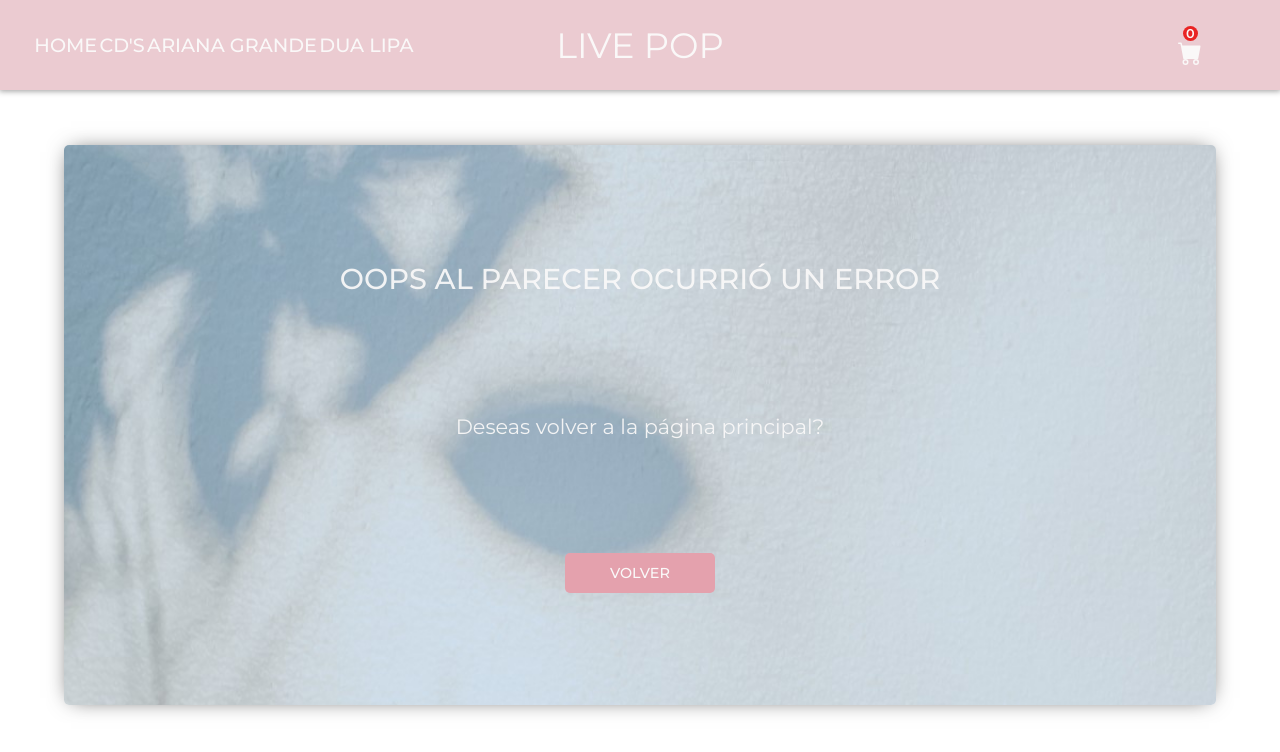
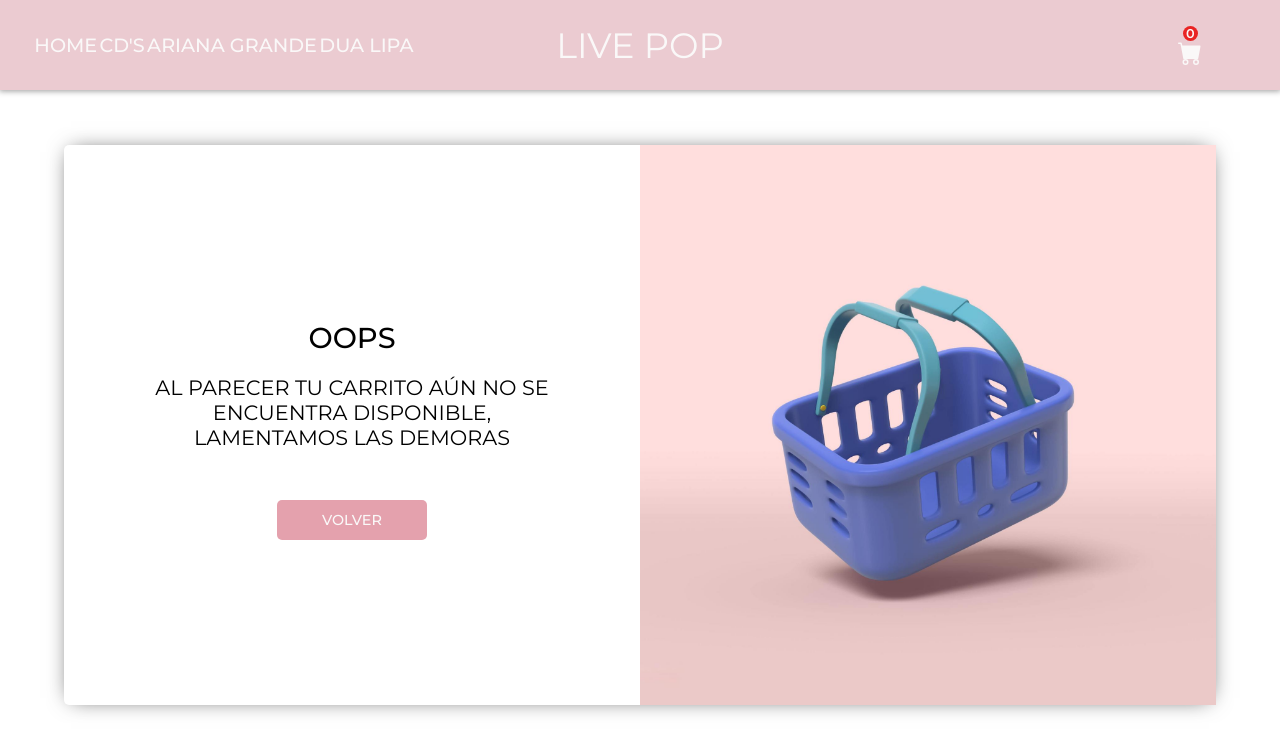
Before and after one commit to marianoarias1/LivePop, a React (Create React App) app: page /section/cart in a window 1280 px wide. Shown: the top 752 px of the page. Built offline with nearby package versions, Linux system fonts and the light colour scheme.

Commit message:
agregado de cart section

```diff
--- a/src/App.js
+++ b/src/App.js
@@ -6,6 +6,7 @@ import { useProduct } from './Context/productContext';
 import { Route, Router, Routes } from 'react-router-dom';
 import { CdCategory } from './cdCategory/CdCategory';
 import { Error } from './Error/Error';
+import { CartPage } from './CartPage/CartPage';
 
 function App() {
   const {showDetail}= useProduct()
@@ -18,6 +19,7 @@ function App() {
         <Route exact path='/artist/:artistname' element={<ItemListContainer/>}/>
         <Route exact path='/category/:categoryType' element={<CdCategory/>}/>
         <Route exact path={`/detail/${showDetail?.id + showDetail?.name}`}  element={<ItemDetailContainer/>}/>
+        <Route exact path='/section/cart' element={<CartPage/>}/>
         <Route path='*' element={<Error/>}/>
       </Routes>
     </div>
--- /dev/null
+++ b/src/CartPage/CartPage.jsx
@@ -0,0 +1,19 @@
+import React from 'react'
+import './cartPageStyles.css'
+import { Link } from 'react-router-dom'
+export const CartPage = () => {
+  return (
+    <div className='cart-page-container'>
+        <div className='cart-card-container'>
+            <div className='message-container'>
+                <h2>OOPS</h2>
+                <span>AL PARECER TU CARRITO AÚN NO SE ENCUENTRA DISPONIBLE, LAMENTAMOS LAS DEMORAS</span>
+                <Link exact to='/'><button>VOLVER</button></Link>
+            </div>
+            <div className='image-cart-container'>
+                <img src="../assets/backgroundIMG/cartImage.png" alt="cart image" />
+            </div>
+        </div>
+    </div>
+  )
+}
--- /dev/null
+++ b/src/CartPage/cartPageStyles.css
@@ -0,0 +1,76 @@
+.cart-page-container{
+    width: 100%;
+    height: 100%;
+    display: flex;
+    justify-content: center;
+    align-items: center;
+    position: absolute;
+}
+
+.cart-card-container{
+    width: 90%;
+    height: 70%;
+    border-radius: 5px;
+    display: flex;
+    align-items: center;
+    justify-content: space-evenly;
+    margin-top: 50px;
+    box-shadow: 0px 0px 21px -7px rgba(0,0,0,0.75);
+}
+
+.message-container{
+    width: 50%;
+    display: flex;
+    align-items: center;
+    flex-direction: column;
+}
+
+.message-container h2{
+    font-size: 1.8rem;
+    font-weight: 500;
+    text-align: center;
+    margin: 10px 0px 10px 0px;
+}
+
+.message-container span{
+    font-size: 1.3rem;
+    font-weight: 400;
+    width: 70%;
+    text-align: center;
+    margin: 10px 0px 50px 0px;
+}
+
+.message-container button{
+    width: 150px;
+    height: 40px;
+    border: none;
+    cursor: pointer;
+    border-radius: 5px;
+    background-color: rgb(228, 161, 173);
+    font-size: .9rem;
+    font-weight: 500;
+    color: rgb(250, 248, 248);
+    transition: all .3s ease-in-out;
+}
+
+.message-container button:hover{
+    background-color: rgb(251, 198, 207);
+}
+.message-container button:active{
+    transform: scale(.98);
+}
+
+.image-cart-container{
+    width: 50%;
+    height: 100%;
+    display: flex;
+    justify-content: center;
+    align-items: center;
+
+}
+
+.image-cart-container img{
+    object-fit: cover;
+    width: 100%;
+    height: 100%;
+}
--- a/src/components/cartWidget/CartWidget.jsx
+++ b/src/components/cartWidget/CartWidget.jsx
@@ -1,11 +1,13 @@
 import React from 'react'
 import "./cartWidgetStyles.css"
 import {BsCartFill} from 'react-icons/bs'
+import { Link } from 'react-router-dom'
 
 export const CartWidget = () => {
   return (
     <div className='cart-container'>
         <div className='item-cart-container'>
+          <Link className='link-route' to='/section/cart'>
             <div className='counter-container'>
                 <span>0</span>
             </div>
@@ -13,6 +15,7 @@ export const CartWidget = () => {
             <div className='cart-icon-container'>
                 <BsCartFill className='cart-icon'/>
             </div>
+          </Link>
         </div>
     </div>
   )
--- a/src/components/cartWidget/cartWidgetStyles.css
+++ b/src/components/cartWidget/cartWidgetStyles.css
@@ -16,6 +16,11 @@
     display: flex;
     justify-content: center;
     align-items: center;
+}
+
+.link-route{
+    text-decoration: none;
+    color:rgb(250, 248, 248) ;
 }
 
 .counter-container span{
```
Also changed, not shown: public/assets/backgroundIMG/cartImage.png (added).
